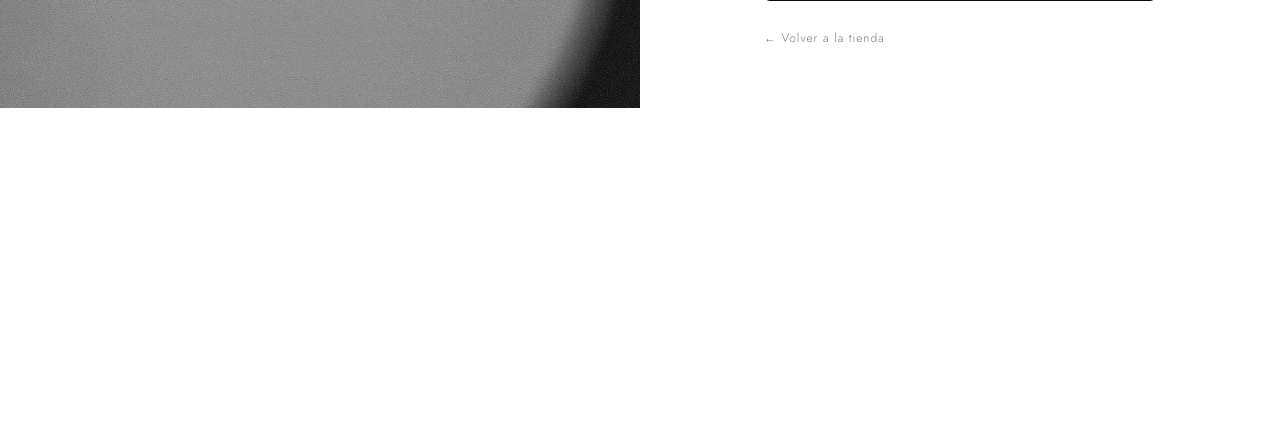
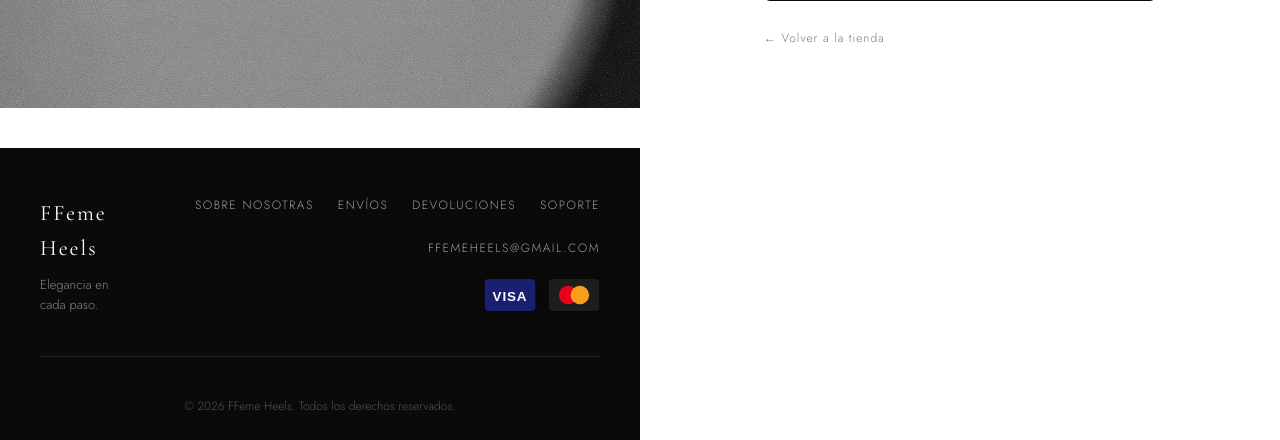
Before and after one commit to karl555-ops/ffeme-heels, a Django app: page /registro/ in a window 1280 px wide. Shown: the part 733-1173 px from the top of the page. Before the commit the page ends 841 px from the top, so only its background shows below. Run offline with Django 5.2, Linux system fonts and the light colour scheme.

Commit message:
Footer canónico en todas las páginas: estructura correcta y uniforme
Co-Authored-By: Claude Sonnet 4.6 <noreply@anthropic.com>

```diff
--- a/ffemeh/templates/carrito.html
+++ b/ffemeh/templates/carrito.html
@@ -175,7 +175,9 @@
             </div>
         </div>
     </div>
-    <div class="footer-copy">&copy; {% now "Y" %} FFeme Heels. Todos los derechos reservados.</div>
+    <div class="footer-copy">
+        &copy; {% now "Y" %} FFeme Heels. Todos los derechos reservados.
+    </div>
 </footer>
 
 </body>
--- a/ffemeh/templates/checkout.html
+++ b/ffemeh/templates/checkout.html
@@ -217,6 +217,7 @@
                 </svg>
             </div>
         </div>
+    </div>
     <div class="footer-copy">
         &copy; {% now "Y" %} FFeme Heels. Todos los derechos reservados.
     </div>
--- a/ffemeh/templates/login.html
+++ b/ffemeh/templates/login.html
@@ -119,5 +119,36 @@
     }
 </script>
 
+<footer class="footer">
+    <div class="footer-inner">
+        <div class="footer-marca">
+            <span class="logo">FFeme Heels</span>
+            <p>Elegancia en cada paso.</p>
+        </div>
+        <div class="footer-derecha">
+            <div class="footer-links">
+                <a href="{% url 'sobre_nosotras' %}">Sobre nosotras</a>
+                <a href="{% url 'envios' %}">Envíos</a>
+                <a href="{% url 'devoluciones' %}">Devoluciones</a>
+                <a href="{% url 'soporte' %}">Soporte</a>
+                <a href="mailto:ffemeheels@gmail.com">ffemeheels@gmail.com</a>
+            </div>
+            <div class="footer-pagos">
+                <svg class="footer-card" viewBox="0 0 60 38" xmlns="http://www.w3.org/2000/svg" width="52" height="32" aria-label="Visa">
+                    <rect width="60" height="38" rx="4" fill="#1A1F71"/>
+                    <text x="30" y="26" font-family="Arial,sans-serif" font-size="16" font-weight="bold" fill="white" text-anchor="middle" letter-spacing="1">VISA</text>
+                </svg>
+                <svg class="footer-card" viewBox="0 0 60 38" xmlns="http://www.w3.org/2000/svg" width="52" height="32" aria-label="Mastercard">
+                    <rect width="60" height="38" rx="4" fill="#1D1D1B"/>
+                    <circle cx="23" cy="19" r="11" fill="#EB001B"/>
+                    <circle cx="37" cy="19" r="11" fill="#F79E1B"/>
+                </svg>
+            </div>
+        </div>
+    </div>
+    <div class="footer-copy">
+        &copy; {% now "Y" %} FFeme Heels. Todos los derechos reservados.
+    </div>
+</footer>
 </body>
 </html>
--- a/ffemeh/templates/notificaciones.html
+++ b/ffemeh/templates/notificaciones.html
@@ -68,6 +68,7 @@
                 </svg>
             </div>
         </div>
+    </div>
     <div class="footer-copy">
         &copy; {% now "Y" %} FFeme Heels. Todos los derechos reservados.
     </div>
--- a/ffemeh/templates/producto_detalle.html
+++ b/ffemeh/templates/producto_detalle.html
@@ -140,7 +140,10 @@
                 </svg>
             </div>
         </div>
-    <div class="footer-copy">&copy; {% now "Y" %} FFeme Heels. Todos los derechos reservados.</div>
+    </div>
+    <div class="footer-copy">
+        &copy; {% now "Y" %} FFeme Heels. Todos los derechos reservados.
+    </div>
 </footer>
 
 </body>
--- a/ffemeh/templates/productos.html
+++ b/ffemeh/templates/productos.html
@@ -232,7 +232,9 @@
             </div>
         </div>
     </div>
-    <div class="footer-copy">&copy; {% now "Y" %} FFeme Heels. Todos los derechos reservados.</div>
+    <div class="footer-copy">
+        &copy; {% now "Y" %} FFeme Heels. Todos los derechos reservados.
+    </div>
 </footer>
 
 <script>
--- a/ffemeh/templates/sobre_nosotras.html
+++ b/ffemeh/templates/sobre_nosotras.html
@@ -107,6 +107,7 @@
                 </svg>
             </div>
         </div>
+    </div>
     <div class="footer-copy">
         &copy; {% now "Y" %} FFeme Heels. Todos los derechos reservados.
     </div>
--- a/ffemeh/templates/wishlist.html
+++ b/ffemeh/templates/wishlist.html
@@ -114,6 +114,7 @@
                 </svg>
             </div>
         </div>
+    </div>
     <div class="footer-copy">
         &copy; {% now "Y" %} FFeme Heels. Todos los derechos reservados.
     </div>
```
Also changed, not shown: ffemeh/templates/perfil.html (+31 -0 lines). Lines whose indentation alone changed are shown as unchanged.
